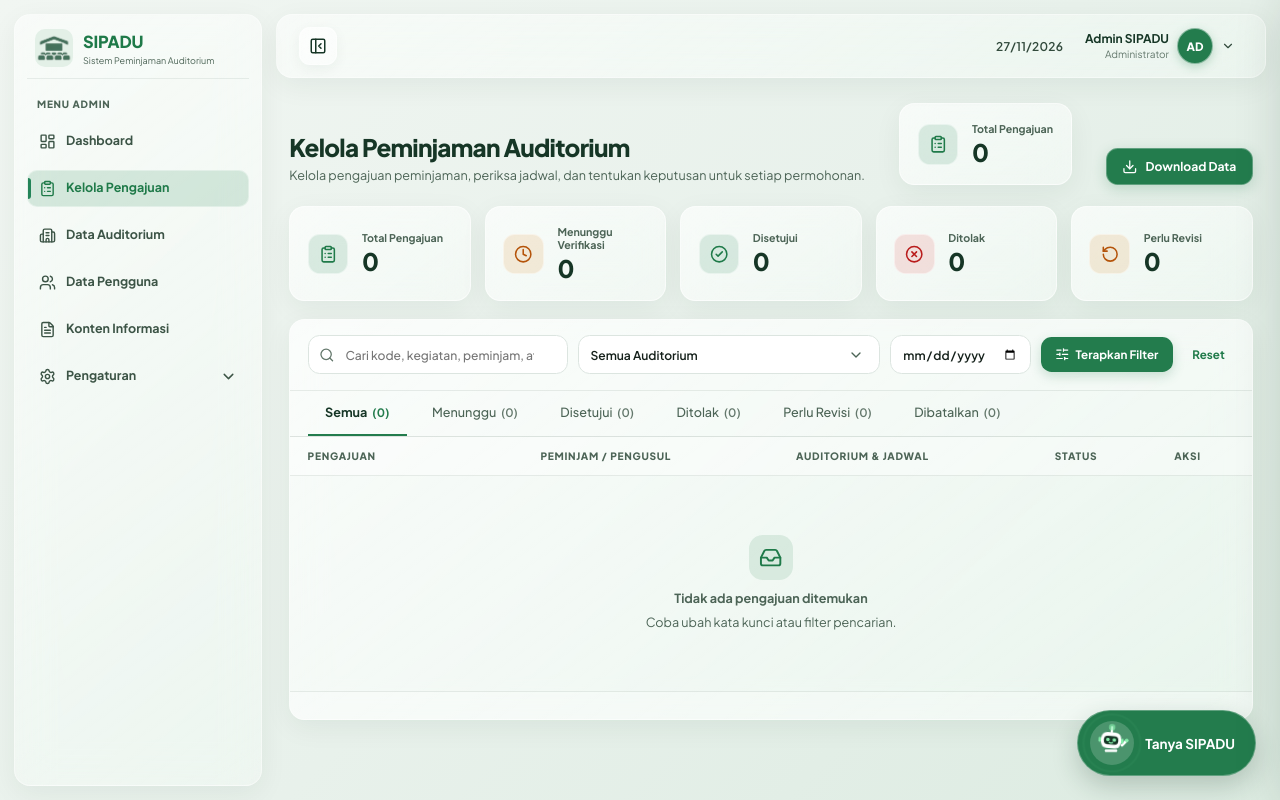
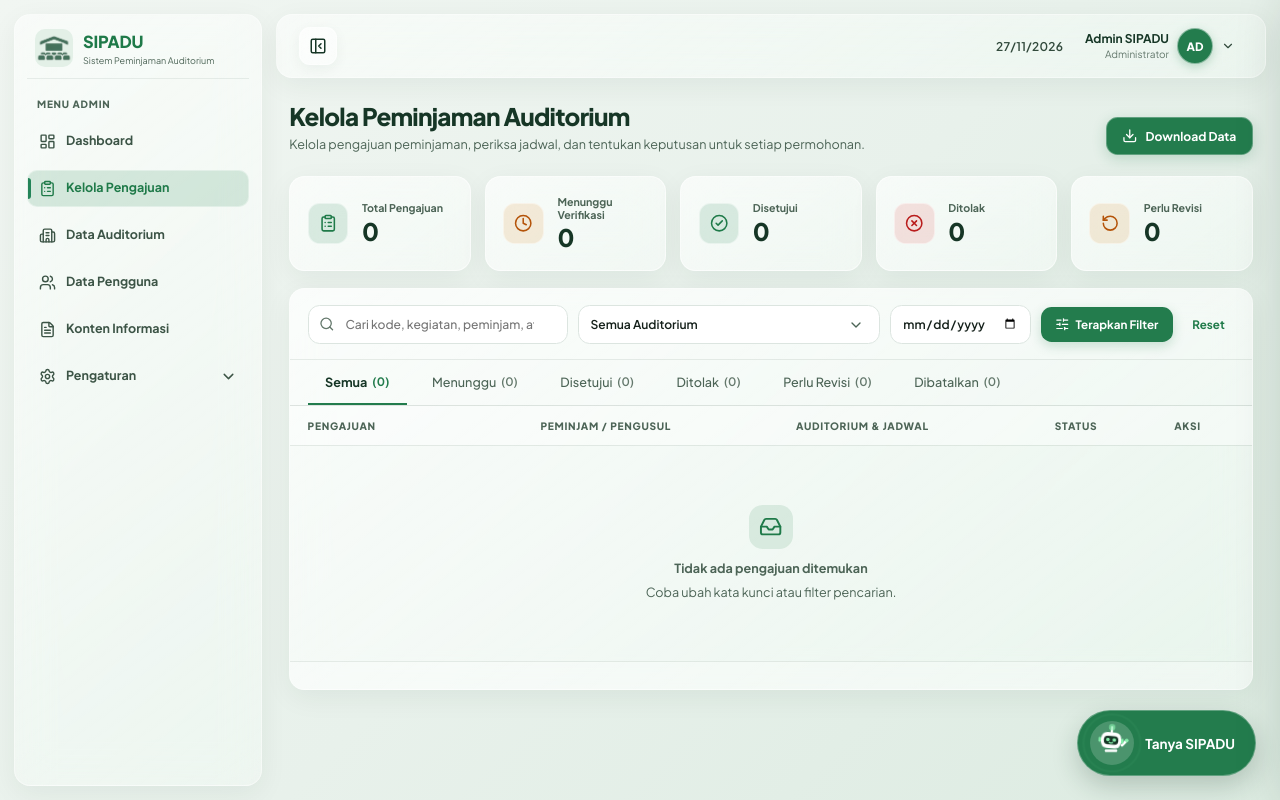
Before and after one commit to sekarpn/SIPADU, a Laravel app: page /admin/pengajuan in a window 1280 px wide. Run offline with Laravel 12, Linux system fonts and the light colour scheme; a user stored in the database is signed in; data comes from the database, SQL or seed files in the repository; data that the repository does not hold is empty.

Commit message:
Fix fitur Kelola Pengajuan

```diff
--- a/resources/views/admin/bookings.blade.php
+++ b/resources/views/admin/bookings.blade.php
@@ -1311,16 +1311,6 @@ body.bp-drawer-open {
             <h1>Kelola Peminjaman Auditorium</h1>
             <p>Kelola pengajuan peminjaman, periksa jadwal, dan tentukan keputusan untuk setiap permohonan.</p>
         </div>
-        <a href="{{ route('admin.bookings', request()->except('status', 'page')) }}"
-           class="bp-stat {{ !request('status') ? 'is-active' : '' }}">
-            <div class="bp-stat-icon">
-                <i data-lucide="clipboard-list"></i>
-            </div>
-            <div>
-                <small>Total Pengajuan</small>
-                <strong>{{ $stats['total'] }}</strong>
-            </div>
-        </a>
 
         <a
             href="{{ route('admin.bookings.export', request()->query()) }}"
```
